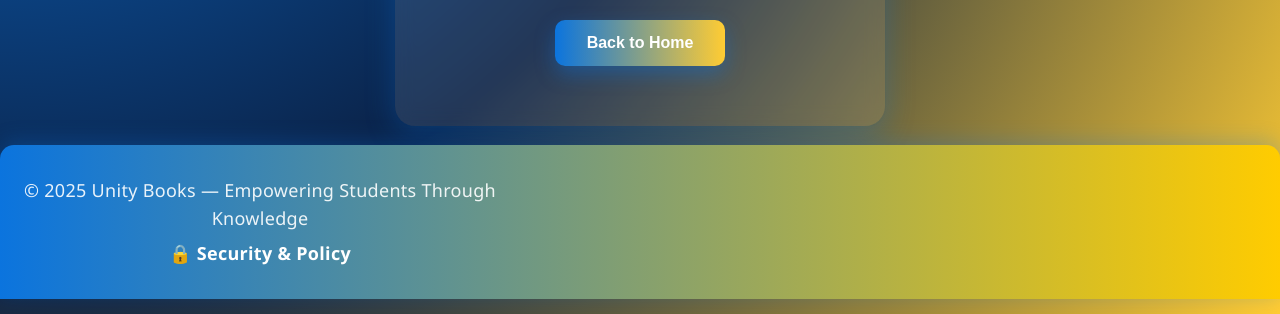
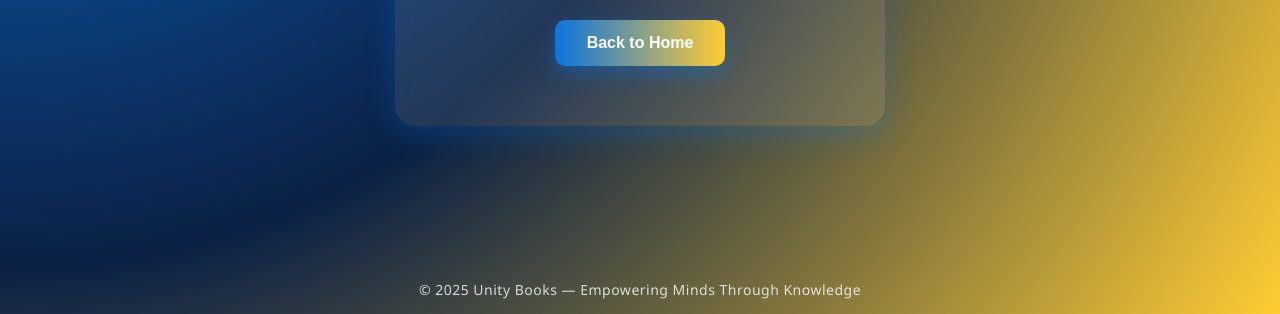
Before and after one commit to 2402876-source/UnityBook, a plain HTML site: page thankyou.html in a window 1280 px wide. Shown: the part 486-800 px from the top of the page. Drawn offline with Linux system fonts and the light colour scheme.

Commit message:
Add files via upload

```diff
--- a/thankyou.html
+++ b/thankyou.html
@@ -141,22 +141,6 @@
       localStorage.removeItem("userName");
     }
   </script>
-  <footer style="text-align:center; padding:25px 10px; margin-top:40px;
-  background:linear-gradient(90deg,#0b74de,#ffcc00);
-  color:#fff; font-size:14px; font-weight:500; letter-spacing:0.3px;
-  border-top-left-radius:14px; border-top-right-radius:14px;
-  box-shadow:0 -4px 20px rgba(11,116,222,0.25);
-  animation:fadeIn 1s ease;">
-  <p style="margin:6px 0;">© 2025 Unity Books — Empowering Students Through Knowledge</p>
-  <p style="margin:6px 0;">
-    <a href="security-policy.html"
-       style="color:#fff; text-decoration:none; font-weight:600;
-              transition:all 0.3s ease;">
-      🔒 Security & Policy
-    </a>
-  </p>
-</footer>
-
 <style>
   footer a:hover {
     text-shadow:0 0 8px rgba(255,255,255,0.9),0 0 16px rgba(11,116,222,0.8);
```
Also changed, not shown: index.html (line endings or trailing spaces).
